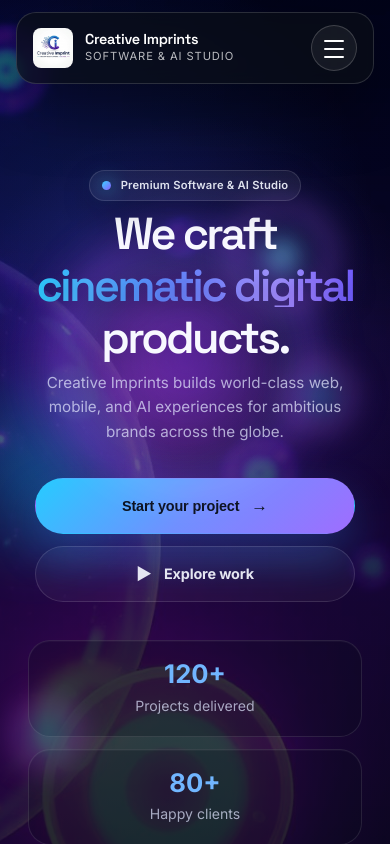
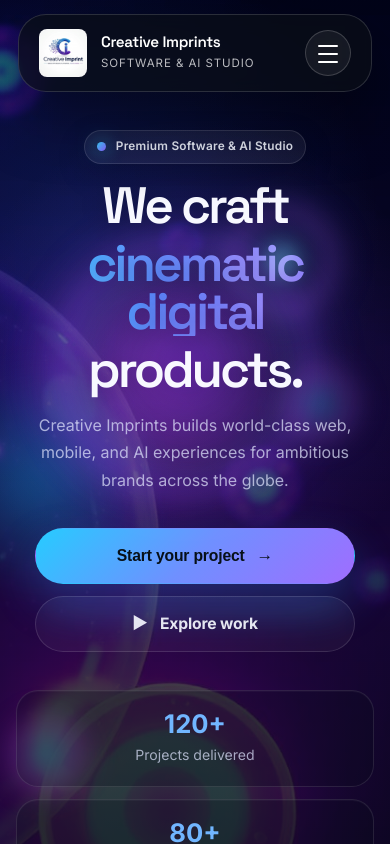
Before and after one commit to farhan-khan259/Creative-Imprints, a React (Create React App) app: page /1 in a window 390 px wide. Shown: the top 844 px of the page. Built offline with nearby package versions, Linux system fonts and the light colour scheme.

Commit message:
style: enhance App.css with improved navbar responsiveness and layout adjustments

```diff
--- a/src/App.css
+++ b/src/App.css
@@ -1,4 +1,6 @@
-/* src/App.css */
+/* ================================================
+   App.css — Clean, fixed hero + responsive navbar
+================================================ */
 @import url('https://fonts.googleapis.com/css2?family=Inter:opsz,wght@14..32,300;14..32,400;14..32,500;14..32,600;14..32,700&family=Space+Grotesk:wght@400;500;600;700&display=swap');
 
 /* ----------------------------------------------
@@ -36,6 +38,7 @@
   display: block;
   max-width: 100%;
 }
+
 /* ----------------------------------------------
    NAVBAR (RESPONSIVE – mobile at 1024px)
 ------------------------------------------------- */
@@ -195,7 +198,7 @@
   display: none;
 }
 
-/* ---------- mobile + tablet (under 1024px) ---------- */
+/* Mobile / tablet layout (under 1024px) */
 @media (max-width: 1024px) {
   .navbar {
     padding: 14px 18px;
@@ -270,6 +273,7 @@
     font-size: 0.72rem;
   }
 }
+
 /* ----------------------------------------------
    CUSTOM CURSOR
 ------------------------------------------------- */
@@ -678,12 +682,18 @@
   width: 100%;
 }
 
-/* Vision & Mission cards (side by side) */
+/* Vision & Mission cards */
 .vision-mission-grid {
   display: grid;
   grid-template-columns: 1fr 1fr;
   gap: 32px;
   margin-top: 40px;
+}
+
+@media (max-width: 768px) {
+  .vision-mission-grid {
+    grid-template-columns: 1fr;
+  }
 }
 
 /* ----------------------------------------------
@@ -692,17 +702,16 @@
 .hero-shell {
   position: relative;
   min-height: 100vh;
-  min-height: 100svh;                /* better mobile support */
-  overflow: visible;                 /* removed overflow:hidden */
+  min-height: 100svh;
+  overflow: visible;
   isolation: isolate;
-  display: flex;                     /* vertical centering */
+  display: flex;
   align-items: center;
   justify-content: center;
-  padding-top: 88px;                 /* offset for fixed navbar */
+  padding-top: 88px;
   padding-bottom: 48px;
 }
 
-/* background stays absolutely positioned and always covers */
 .hero-shell__bg {
   position: absolute;
   inset: 0;
@@ -765,9 +774,8 @@
   background: radial-gradient(circle, rgba(255, 91, 255, 0.5), transparent 68%);
 }
 
-/* inner content – now in normal flow, not absolute */
 .hero-shell__inner {
-  position: relative;                /* changed from absolute */
+  position: relative;
   z-index: 1;
   width: 100%;
   max-width: 1280px;
@@ -778,7 +786,6 @@
   padding: 0 24px;
 }
 
-/* copy block – removed large top padding (handled by hero-shell now) */
 .hero-copy {
   position: relative;
   width: min(100%, 1080px);
@@ -927,7 +934,7 @@
   color: rgba(225, 231, 255, 0.7);
 }
 
-/* orbs */
+/* Orbs */
 .hero-orb {
   position: absolute;
   pointer-events: none;
@@ -1013,11 +1020,8 @@
   background: rgba(255, 255, 255, 0.15);
 }
 
-/* ---------- responsive adjustments ---------- */
+/* Hero responsive adjustments */
 @media (max-width: 1100px) {
-  .hero-copy {
-    padding: 0 24px;
-  }
   .hero-stats {
     grid-template-columns: repeat(2, minmax(0, 1fr));
     width: min(100%, 680px);
@@ -1026,7 +1030,7 @@
 
 @media (max-width: 768px) {
   .hero-shell {
-    padding-top: 80px;    /* smaller navbar */
+    padding-top: 80px;
     padding-bottom: 40px;
   }
 
@@ -1111,6 +1115,7 @@
     font-size: 1.6rem;
   }
 }
+
 /* ----------------------------------------------
    FINAL CTA SECTION
 ------------------------------------------------- */
@@ -1144,105 +1149,129 @@
    FOOTER
 ------------------------------------------------- */
 .footer {
-  background: #04080F;
-  border-top: 1px solid rgba(255, 255, 255, 0.06);
+  background: rgba(10, 14, 23, 0.95);
+  border-top: 1px solid rgba(255, 255, 255, 0.08);
   padding: 60px 24px 30px;
-  text-align: center;
-}
-
-.footer p {
-  color: var(--text-muted);
-  font-size: 0.9rem;
-}
-
-
-
-.navbar__container {
-  display: flex;
-  justify-content: space-between;
-  align-items: center;
+  margin-top: 80px;
+}
+
+.footer-content {
   max-width: 1280px;
   margin: 0 auto;
-  padding: 18px 24px;
-}
-
-.navbar__brand {
+  display: grid;
+  grid-template-columns: 2fr 1fr 1fr;
+  gap: 60px;
+  margin-bottom: 40px;
+}
+
+.footer-brand {
+  display: flex;
+  gap: 16px;
+  align-items: flex-start;
+}
+
+.footer-logo {
+  width: 48px;
+  height: 48px;
+  object-fit: contain;
+  border-radius: 8px;
+  display: block;
+  flex-shrink: 0;
+}
+
+.footer-brand h4 {
+  font-size: 1.1rem;
+  margin-bottom: 6px;
+}
+
+.footer-brand p {
+  font-size: 0.95rem;
+  color: var(--text-muted);
+  line-height: 1.6;
+}
+
+.footer-section h5 {
+  font-size: 0.9rem;
+  text-transform: uppercase;
+  letter-spacing: 0.1em;
+  margin-bottom: 20px;
+  color: var(--cyan-accent);
+  font-weight: 700;
+}
+
+.footer-section ul {
+  list-style: none;
+  display: flex;
+  flex-direction: column;
+  gap: 12px;
+}
+
+.footer-section a {
+  color: var(--text-muted);
+  font-size: 0.95rem;
+  transition: color 0.3s ease;
+}
+
+.footer-section a:hover {
+  color: white;
+}
+
+.social-links {
+  display: flex;
+  gap: 16px;
+  flex-wrap: wrap;
+  justify-content: center;
+}
+
+.social-links a {
+  width: 40px;
+  height: 40px;
+  border-radius: 50%;
+  border: 1px solid rgba(255, 255, 255, 0.2);
   display: flex;
   align-items: center;
-  gap: 12px;
-}
-
-.navbar__brand h3 {
-  font-size: 1.3rem;
-  margin: 0;
-}
-
-.navbar__brand small {
-  opacity: 0.7;
-  font-size: 0.8rem;
-}
-
-.navbar__links {
-  display: flex;
+  justify-content: center;
+  transition: all 0.3s ease;
+  font-size: 1.1rem;
+}
+
+.social-links a:hover {
+  border-color: var(--primary-blue);
+  background: rgba(36, 99, 235, 0.1);
+}
+
+.footer-bottom {
+  max-width: 1280px;
+  margin: 0 auto;
+  padding-top: 30px;
+  border-top: 1px solid rgba(255, 255, 255, 0.08);
+  display: flex;
+  justify-content: center;
   align-items: center;
-  gap: 32px;
-}
-
-.navbar__links a {
-  font-weight: 500;
-  position: relative;
-}
-
-.navbar__links a::after {
-  content: '';
-  position: absolute;
-  bottom: -6px;
-  left: 0;
-  width: 0;
-  height: 2px;
-  background: linear-gradient(90deg, var(--primary-blue), var(--primary-violet));
-  transition: width 0.3s ease;
-}
-
-.navbar__links a:hover::after {
-  width: 100%;
-}
-
-.hamburger {
-  display: none;
-  flex-direction: column;
-  cursor: pointer;
-}
-
-.hamburger span {
-  width: 28px;
-  height: 2px;
-  background: white;
-  border-radius: 2px;
-  margin: 5px 0;
-  transition: 0.3s;
+  flex-wrap: wrap;
+  gap: 16px;
+  font-size: 0.9rem;
+  color: var(--text-muted);
+}
+
+@media (max-width: 1024px) {
+  .footer-content {
+    grid-template-columns: 1fr;
+    gap: 40px;
+  }
 }
 
 @media (max-width: 768px) {
-  .navbar__links {
-    display: none;
+  .footer {
+    padding: 40px 20px 24px;
+    margin-top: 60px;
+  }
+  .footer-content {
+    gap: 30px;
+  }
+  .footer-bottom {
     flex-direction: column;
-    position: absolute;
-    top: 80px;
-    left: 0;
-    width: 100%;
-    background: rgba(10, 14, 23, 0.98);
-    backdrop-filter: blur(20px);
-    padding: 30px;
-    gap: 24px;
-    z-index: 99;
-    border-bottom: 1px solid var(--border-glass);
-  }
-  .navbar__links.active {
-    display: flex;
-  }
-  .hamburger {
-    display: flex;
+    text-align: center;
   }
 }
 
@@ -1388,6 +1417,7 @@
     padding: 20px;
   }
 }
+
 /* ================================================
    TESTIMONIALS SECTION
 ================================================ */
@@ -1756,139 +1786,9 @@
 }
 
 /* ================================================
-   FOOTER
+   COMPREHENSIVE RESPONSIVE DESIGN
+   (cards, grids, sections – no conflicts with hero/navbar)
 ================================================ */
-.footer {
-  background: rgba(10, 14, 23, 0.95);
-  border-top: 1px solid rgba(255, 255, 255, 0.08);
-  padding: 60px 24px 30px;
-  margin-top: 80px;
-}
-
-.footer-content {
-  max-width: 1280px;
-  margin: 0 auto;
-  display: grid;
-  grid-template-columns: 2fr 1fr 1fr;
-  gap: 60px;
-  margin-bottom: 40px;
-}
-
-.footer-brand {
-  display: flex;
-  gap: 16px;
-  align-items: flex-start;
-}
-
-.footer-logo {
-  width: 48px;
-  height: 48px;
-  object-fit: contain;
-  border-radius: 8px;
-  display: block;
-  flex-shrink: 0;
-}
-
-.footer-brand h4 {
-  font-size: 1.1rem;
-  margin-bottom: 6px;
-}
-
-.footer-brand p {
-  font-size: 0.95rem;
-  color: var(--text-muted);
-  line-height: 1.6;
-}
-
-.footer-section h5 {
-  font-size: 0.9rem;
-  text-transform: uppercase;
-  letter-spacing: 0.1em;
-  margin-bottom: 20px;
-  color: var(--cyan-accent);
-  font-weight: 700;
-}
-
-.footer-section ul {
-  list-style: none;
-  display: flex;
-  flex-direction: column;
-  gap: 12px;
-}
-
-.footer-section a {
-  color: var(--text-muted);
-  font-size: 0.95rem;
-  transition: color 0.3s ease;
-}
-
-.footer-section a:hover {
-  color: white;
-}
-
-.social-links {
-  display: flex;
-  gap: 16px;
-  flex-wrap: wrap;
-      justify-content: center;
-}
-
-.social-links a {
-  width: 40px;
-  height: 40px;
-  border-radius: 50%;
-  border: 1px solid rgba(255, 255, 255, 0.2);
-  display: flex;
-  align-items: center;
-  justify-content: center;
-  transition: all 0.3s ease;
-  font-size: 1.1rem;
-}
-
-.social-links a:hover {
-  border-color: var(--primary-blue);
-  background: rgba(36, 99, 235, 0.1);
-}
-
-.footer-bottom {
-  max-width: 1280px;
-  margin: 0 auto;
-  padding-top: 30px;
-  border-top: 1px solid rgba(255, 255, 255, 0.08);
-  display: flex;
-  justify-content: center;
-  align-items: center;
-  flex-wrap: wrap;
-  gap: 16px;
-  font-size: 0.9rem;
-  color: var(--text-muted);
-}
-
-@media (max-width: 1024px) {
-  .footer-content {
-    grid-template-columns: 1fr;
-    gap: 40px;
-  }
-}
-
-@media (max-width: 768px) {
-  .footer {
-    padding: 40px 20px 24px;
-    margin-top: 60px;
-  }
-  .footer-content {
-    gap: 30px;
-  }
-  .footer-bottom {
-    flex-direction: column;
-    text-align: center;
-  }
-}
-
-/* ================================================
-   COMPREHENSIVE RESPONSIVE DESIGN
-================================================ */
-
 @media (max-width: 640px) {
   :root {
     --shadow-premium: 0 10px 20px -8px rgba(0, 0, 0, 0.35);
@@ -1908,64 +1808,6 @@
 
   .section__header h2 {
     font-size: clamp(1.8rem, 6vw, 2.5rem);
-  }
-
-  /* Navbar responsive */
-  .navbar {
-    padding: 12px 16px;
-  }
-
-  .navbar__inner {
-    padding: 12px 16px;
-    border-radius: 20px;
-    gap: 16px;
-  }
-
-  .navbar__logo {
-    width: 40px;
-    height: 40px;
-  }
-
-  .navbar__brand-text h3 {
-    font-size: 0.9rem;
-  }
-
-  .navbar__brand-text p {
-    font-size: 0.7rem;
-  }
-
-  .navbar__nav {
-    gap: 16px;
-  }
-
-  .navbar__nav a {
-    font-size: 0.85rem;
-  }
-
-  /* Hero section mobile optimization */
-  .hero-copy {
-    padding: 40px 12px 20px;
-  }
-
-  .hero-badge {
-    font-size: 0.7rem;
-    padding: 6px 12px;
-  }
-
-  .hero-title {
-    font-size: clamp(2rem, 12vw, 2.8rem);
-    margin-top: 12px;
-  }
-
-  .hero-subtitle {
-    font-size: 0.95rem;
-    line-height: 1.6;
-    margin-top: 12px;
-  }
-
-  .hero-button {
-    font-size: 0.9rem;
-    padding: 12px 20px;
   }
 
   /* Grid responsive updates */
@@ -1974,7 +1816,6 @@
     gap: 16px;
   }
 
-  /* Services cards */
   .services-card {
     padding: 24px 16px !important;
   }
@@ -1987,12 +1828,10 @@
     font-size: 0.9rem;
   }
 
-  /* Features grid */
   .features-grid {
     gap: 16px;
   }
 
-  /* Expertise section */
   .expertise-items-grid {
     grid-template-columns: 1fr;
     gap: 20px;
@@ -2006,7 +1845,6 @@
     font-size: 1.15rem;
   }
 
-  /* Built different section */
   .built-different-grid {
     grid-template-columns: 1fr;
     gap: 20px;
@@ -2016,7 +1854,6 @@
     padding: 20px 16px !important;
   }
 
-  /* Studio section */
   .studio-grid {
     grid-template-columns: 1fr;
     gap: 24px;
@@ -2037,7 +1874,6 @@
     font-size: 1.2rem;
   }
 
-  /* Portfolio responsive */
   .portfolio-grid {
     grid-template-columns: 1fr;
     gap: 16px;
@@ -2066,7 +1902,6 @@
     font-size: 0.9rem;
   }
 
-  /* Testimonials responsive */
   .testimonials-grid {
     grid-template-columns: 1fr;
     gap: 16px;
@@ -2090,7 +1925,6 @@
     font-size: 0.85rem;
   }
 
-  /* Pricing section */
   .pricing-card {
     padding: 24px 16px !important;
   }
@@ -2099,7 +1933,6 @@
     font-size: 1.3rem;
   }
 
-  /* Final CTA */
   .final-cta {
     padding: 40px 16px;
     margin: 30px auto;
@@ -2119,7 +1952,6 @@
     width: 100%;
   }
 
-  /* Contact section */
   .contact-form-wrapper {
     padding: 24px 16px;
   }
@@ -2132,7 +1964,6 @@
     font-size: 0.95rem;
   }
 
-  /* General button responsive */
   button {
     font-size: 0.9rem;
   }
@@ -2145,8 +1976,6 @@
 /* ================================================
    PERFORMANCE OPTIMIZATIONS
 ================================================ */
-
-/* Reduce motion for users who prefer reduced motion */
 @media (prefers-reduced-motion: reduce) {
   *,
   *::before,
@@ -2158,58 +1987,45 @@
   }
 }
 
-/* Optimize for low bandwidth */
 @media (prefers-reduced-data: reduce) {
   * {
     animation: none !important;
     transition: none !important;
   }
-
   img {
     filter: none !important;
   }
 }
 
-/* Optimize images for small screens */
 @media (max-width: 640px) {
   .hero-shell__image {
     filter: saturate(1.1) contrast(1.02) brightness(0.65);
   }
-
   .hero-shell__grid {
     opacity: 0.08;
   }
-
   .hero-orb {
     filter: blur(12px);
     opacity: 0.4;
   }
 }
 
-/* Optimize desktop experience */
 @media (min-width: 1440px) {
   .section {
     padding: 120px 40px !important;
   }
-
-  .hero-copy {
-    padding: 120px 40px 60px;
-  }
-}
-
-/* Smooth scroll behavior */
+}
+
 html {
   scroll-behavior: smooth;
 }
 
-/* Optimize font rendering */
 body {
   -webkit-font-smoothing: antialiased;
   -moz-osx-font-smoothing: grayscale;
   text-rendering: optimizeLegibility;
 }
 
-/* Lazy load images */
 img {
   transition: opacity 0.3s ease-in-out;
 }
@@ -2218,7 +2034,6 @@
   opacity: 0.8;
 }
 
-/* Optimize backdrop filters for performance */
 @media (max-width: 768px) {
   .navbar__inner,
   .hero-badge,
@@ -2228,7 +2043,6 @@
   }
 }
 
-/* Optimize animations for mobile */
 @media (max-width: 768px) {
   .hero-orb {
     animation-duration: 8s !important;
```
